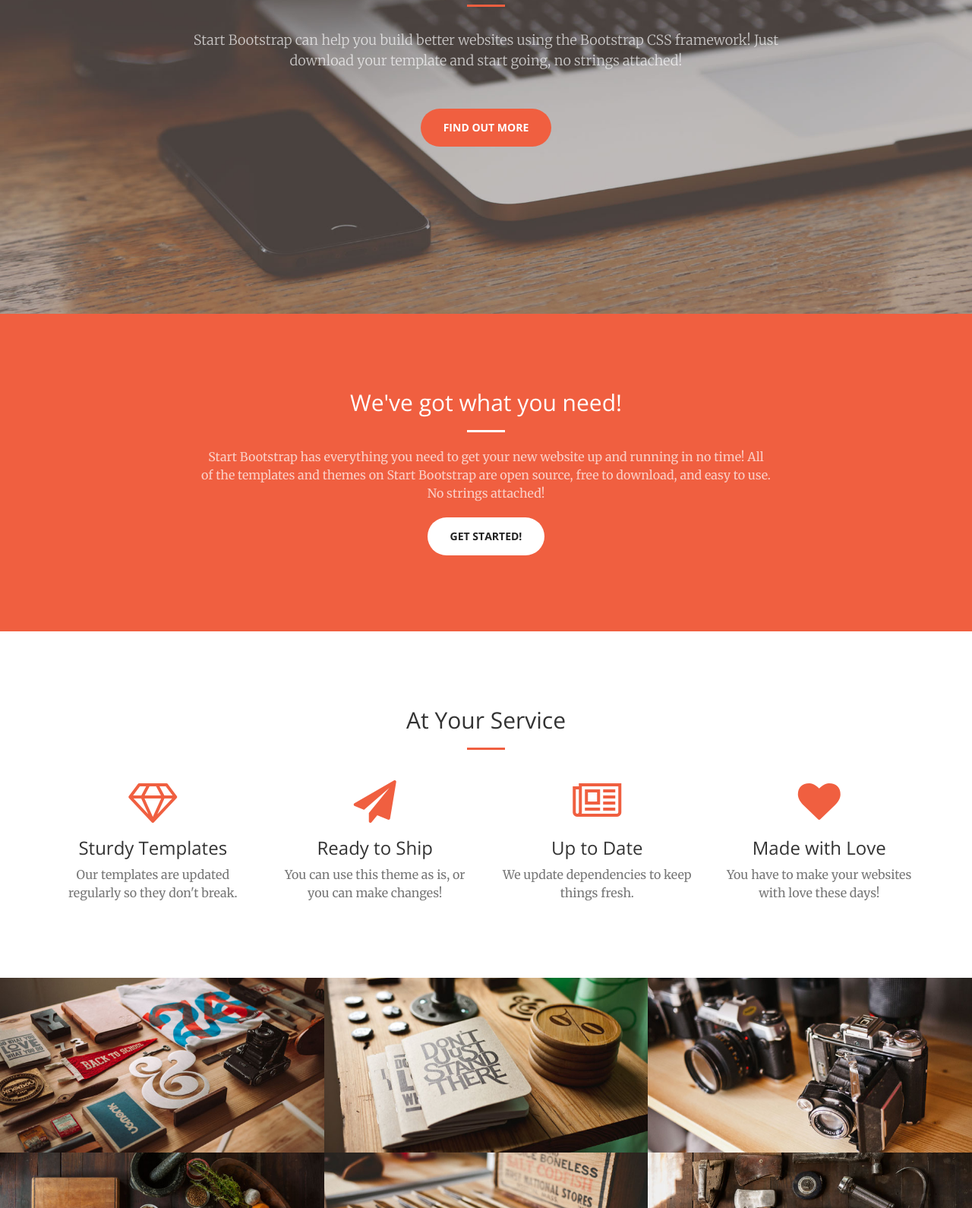
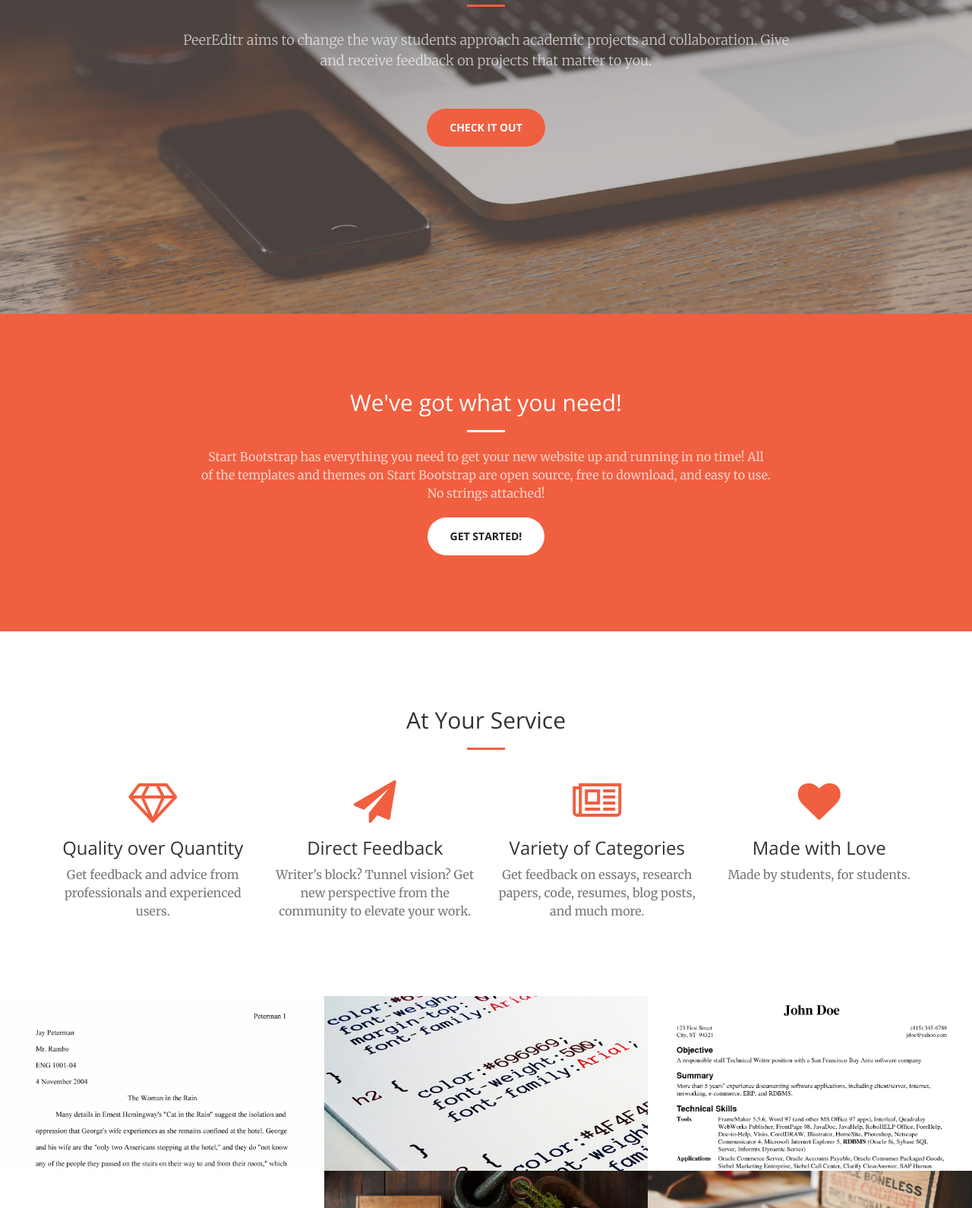
Before and after one commit to andrewztan/peereditr_homepage, a plain HTML site: page index.html in a window 1280 px wide. Shown: the part 387-1977 px from the top of the page at 76% size. Drawn offline with nearby package versions, Linux system fonts and the light colour scheme.

Commit message:
still working on it

```diff
--- a/index.html
+++ b/index.html
@@ -9,7 +9,7 @@
     <meta name="description" content="">
     <meta name="author" content="">
 
-    <title>Creative - Start Bootstrap Theme</title>
+    <title>PeerEditr - Landing Page</title>
 
     <!-- Bootstrap Core CSS -->
     <link rel="stylesheet" href="css/bootstrap.min.css" type="text/css">
@@ -46,7 +46,8 @@
                     <span class="icon-bar"></span>
                     <span class="icon-bar"></span>
                 </button>
-                <a class="navbar-brand page-scroll" href="#page-top">Start Bootstrap</a>
+                <a href="/" class="navbar-brand"><i><img style="padding-bottom:0px;" src="img/logos/favicon.png" width="25"></i>  PeerEditr
+      </a>
             </div>
 
             <!-- Collect the nav links, forms, and other content for toggling -->
@@ -74,10 +75,10 @@
     <header>
         <div class="header-content">
             <div class="header-content-inner">
-                <h1>Your Favorite Source of Free Bootstrap Themes</h1>
+                <h1>Get the feedback you deserve</h1>
                 <hr>
-                <p>Start Bootstrap can help you build better websites using the Bootstrap CSS framework! Just download your template and start going, no strings attached!</p>
-                <a href="#about" class="btn btn-primary btn-xl page-scroll">Find Out More</a>
+                <p>PeerEditr aims to change the way students approach academic projects and collaboration. Give and receive feedback on projects that matter to you.</p>
+                <a href="#about" class="btn btn-primary btn-xl page-scroll">Check it out</a>
             </div>
         </div>
     </header>
@@ -109,29 +110,29 @@
                 <div class="col-lg-3 col-md-6 text-center">
                     <div class="service-box">
                         <i class="fa fa-4x fa-diamond wow bounceIn text-primary"></i>
-                        <h3>Sturdy Templates</h3>
-                        <p class="text-muted">Our templates are updated regularly so they don't break.</p>
+                        <h3>Quality over Quantity</h3>
+                        <p class="text-muted">Get feedback and advice from professionals and experienced users.</p>
                     </div>
                 </div>
                 <div class="col-lg-3 col-md-6 text-center">
                     <div class="service-box">
                         <i class="fa fa-4x fa-paper-plane wow bounceIn text-primary" data-wow-delay=".1s"></i>
-                        <h3>Ready to Ship</h3>
-                        <p class="text-muted">You can use this theme as is, or you can make changes!</p>
+                        <h3>Direct Feedback</h3>
+                        <p class="text-muted">Writer's block? Tunnel vision? Get new perspective from the community to elevate your work.</p>
                     </div>
                 </div>
                 <div class="col-lg-3 col-md-6 text-center">
                     <div class="service-box">
                         <i class="fa fa-4x fa-newspaper-o wow bounceIn text-primary" data-wow-delay=".2s"></i>
-                        <h3>Up to Date</h3>
-                        <p class="text-muted">We update dependencies to keep things fresh.</p>
+                        <h3>Variety of Categories</h3>
+                        <p class="text-muted">Get feedback on essays, research papers, code, resumes, blog posts, and much more.</p>
                     </div>
                 </div>
                 <div class="col-lg-3 col-md-6 text-center">
                     <div class="service-box">
                         <i class="fa fa-4x fa-heart wow bounceIn text-primary" data-wow-delay=".3s"></i>
                         <h3>Made with Love</h3>
-                        <p class="text-muted">You have to make your websites with love these days!</p>
+                        <p class="text-muted">Made by students, for students.</p>
                     </div>
                 </div>
             </div>
@@ -143,14 +144,14 @@
             <div class="row no-gutter">
                 <div class="col-lg-4 col-sm-6">
                     <a href="#" class="portfolio-box">
-                        <img src="img/portfolio/1.jpg" class="img-responsive" alt="">
+                        <img src="img/portfolio/essay.gif" class="img-responsive" alt="">
                         <div class="portfolio-box-caption">
                             <div class="portfolio-box-caption-content">
                                 <div class="project-category text-faded">
                                     Category
                                 </div>
                                 <div class="project-name">
-                                    Project Name
+                                    Essays
                                 </div>
                             </div>
                         </div>
@@ -158,14 +159,14 @@
                 </div>
                 <div class="col-lg-4 col-sm-6">
                     <a href="#" class="portfolio-box">
-                        <img src="img/portfolio/2.jpg" class="img-responsive" alt="">
+                        <img src="img/portfolio/code.jpg" class="img-responsive" alt="">
                         <div class="portfolio-box-caption">
                             <div class="portfolio-box-caption-content">
                                 <div class="project-category text-faded">
                                     Category
                                 </div>
                                 <div class="project-name">
-                                    Project Name
+                                    Code
                                 </div>
                             </div>
                         </div>
@@ -173,14 +174,14 @@
                 </div>
                 <div class="col-lg-4 col-sm-6">
                     <a href="#" class="portfolio-box">
-                        <img src="img/portfolio/3.jpg" class="img-responsive" alt="">
+                        <img src="img/portfolio/resume1.jpg" class="img-responsive" alt="">
                         <div class="portfolio-box-caption">
                             <div class="portfolio-box-caption-content">
                                 <div class="project-category text-faded">
                                     Category
                                 </div>
                                 <div class="project-name">
-                                    Project Name
+                                    Resumes
                                 </div>
                             </div>
                         </div>
@@ -195,7 +196,7 @@
                                     Category
                                 </div>
                                 <div class="project-name">
-                                    Project Name
+                                    Blog Posts
                                 </div>
                             </div>
                         </div>
@@ -210,7 +211,7 @@
                                     Category
                                 </div>
                                 <div class="project-name">
-                                    Project Name
+                                    Design
                                 </div>
                             </div>
                         </div>
@@ -225,7 +226,7 @@
                                     Category
                                 </div>
                                 <div class="project-name">
-                                    Project Name
+                                    Presentations
                                 </div>
                             </div>
                         </div>
```
Also changed, not shown: img/logos/favicon.png (added), img/logos/square_logo.png (added), img/portfolio/code.jpg (added), img/portfolio/essay.gif (added), img/portfolio/resume1.jpg (added).
